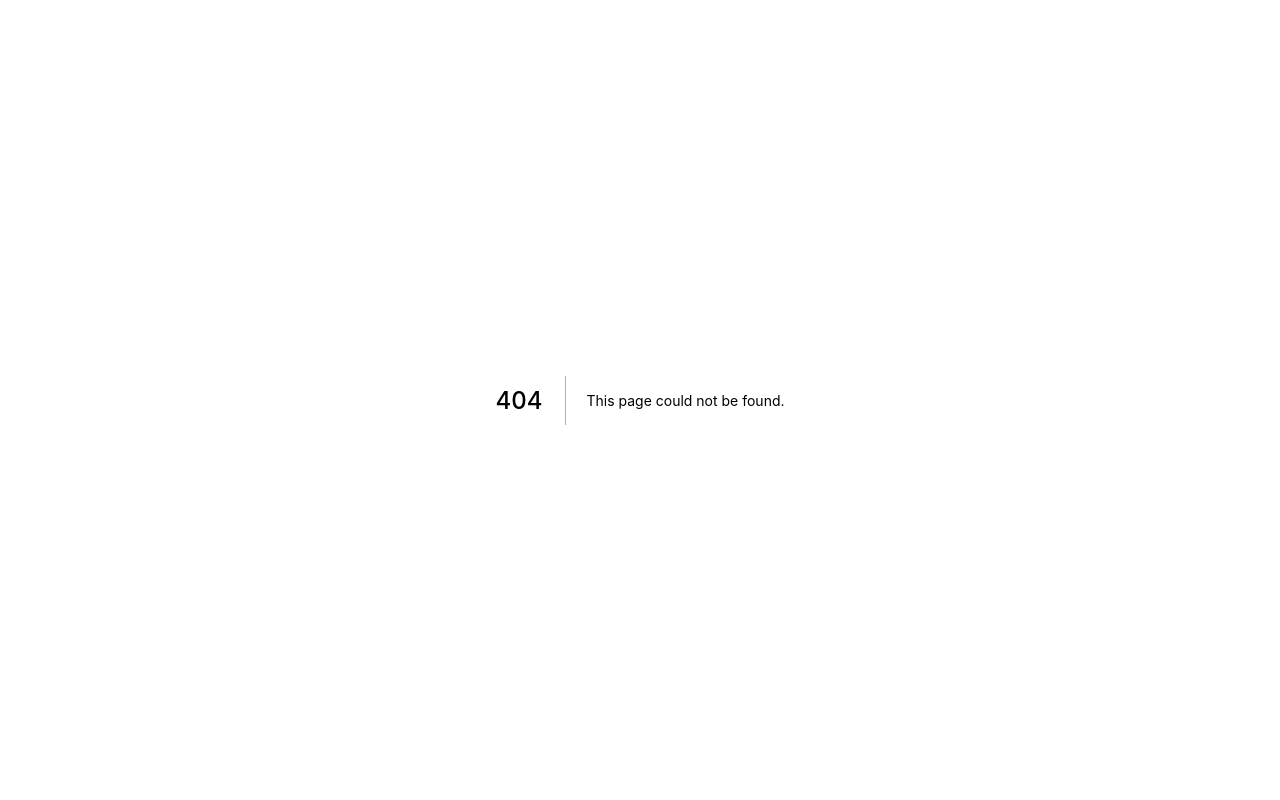
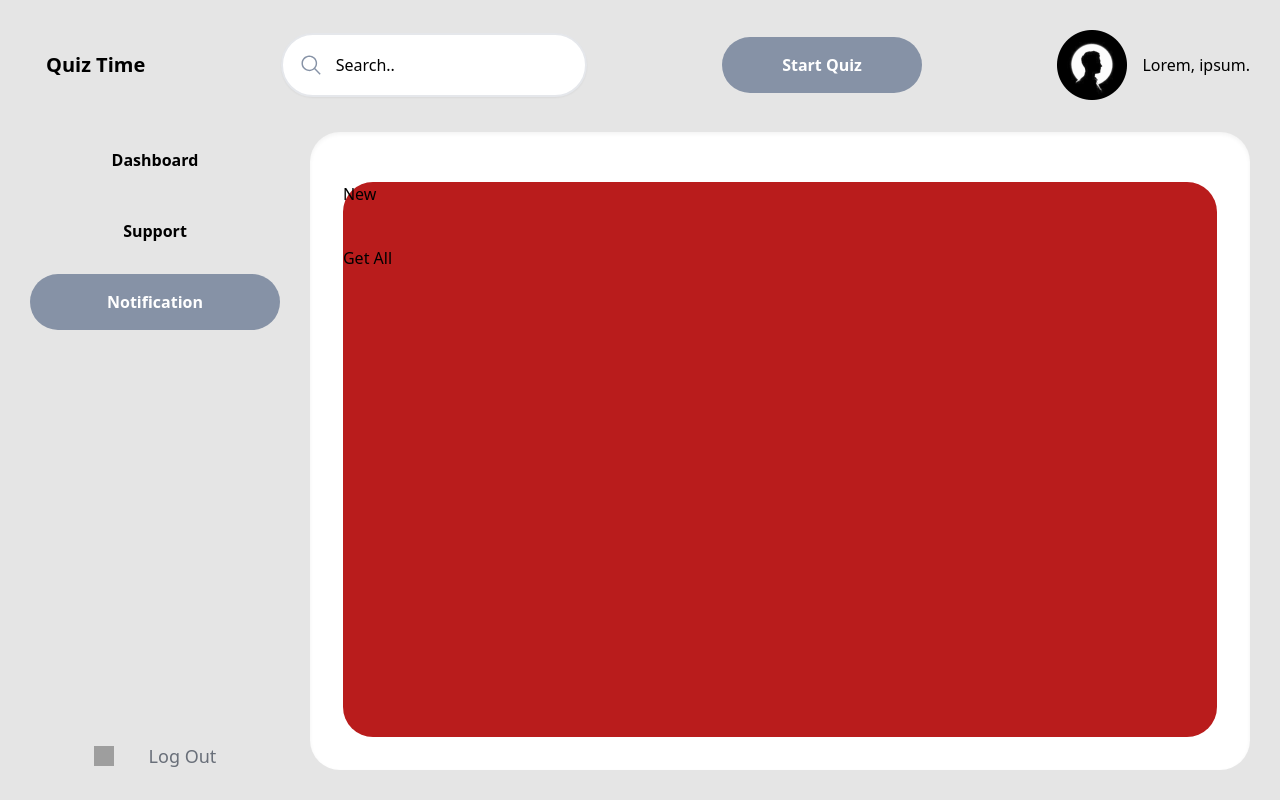
Before and after one commit to ruback105/nextjs-codelex, a Next.js app: page /notification in a window 1280 px wide. Before the commit this address had no page. Built offline with nearby package versions, Linux system fonts and the light colour scheme; grey boxes are pictures that could not be loaded.

Commit message:
feat: create notification and support pages

```diff
--- /dev/null
+++ b/src/pages/notification.tsx
@@ -0,0 +1,34 @@
+import { DefaultLayout } from "@/layout";
+import { NextCustomPage } from "@/types/generic";
+import Dashboard from ".";
+
+const Notification: NextCustomPage = () => {
+  return (
+    <div className="w-full h-full bg-red-700 rounded-[30px]">
+      <button
+        onClick={() => {
+          fetch("http://localhost:3000/api/category", {
+            method: "POST",
+            body: JSON.stringify({
+              title: "New Category",
+            }),
+          });
+        }}
+      >
+        New
+      </button>
+      <div className="my-10"></div>
+      <button
+        onClick={() => {
+          fetch("http://localhost:3000/api/category");
+        }}
+      >
+        Get All
+      </button>
+    </div>
+  );
+};
+
+Notification.layout = "default";
+
+export default Notification;
--- /dev/null
+++ b/src/pages/support.tsx
@@ -0,0 +1,33 @@
+import { DefaultLayout } from "@/layout";
+import { NextCustomPage } from "@/types/generic";
+
+const Support: NextCustomPage = () => {
+  return (
+    <div className="w-full h-full bg-red-700 rounded-[30px]">
+      <button
+        onClick={() => {
+          fetch("http://localhost:3000/api/category", {
+            method: "POST",
+            body: JSON.stringify({
+              title: "New Category",
+            }),
+          });
+        }}
+      >
+        New
+      </button>
+      <div className="my-10"></div>
+      <button
+        onClick={() => {
+          fetch("http://localhost:3000/api/category");
+        }}
+      >
+        Get All
+      </button>
+    </div>
+  );
+};
+
+Support.layout = "default";
+
+export default Support;
```
